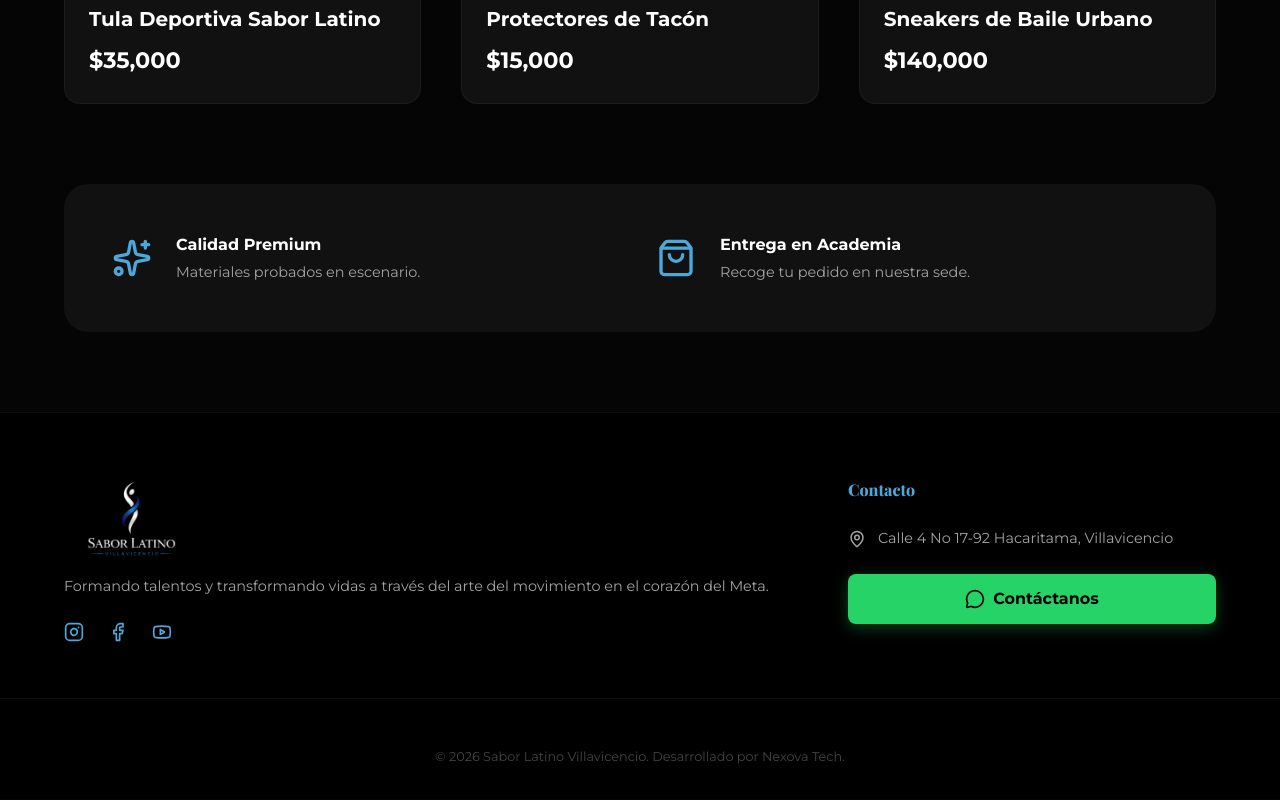
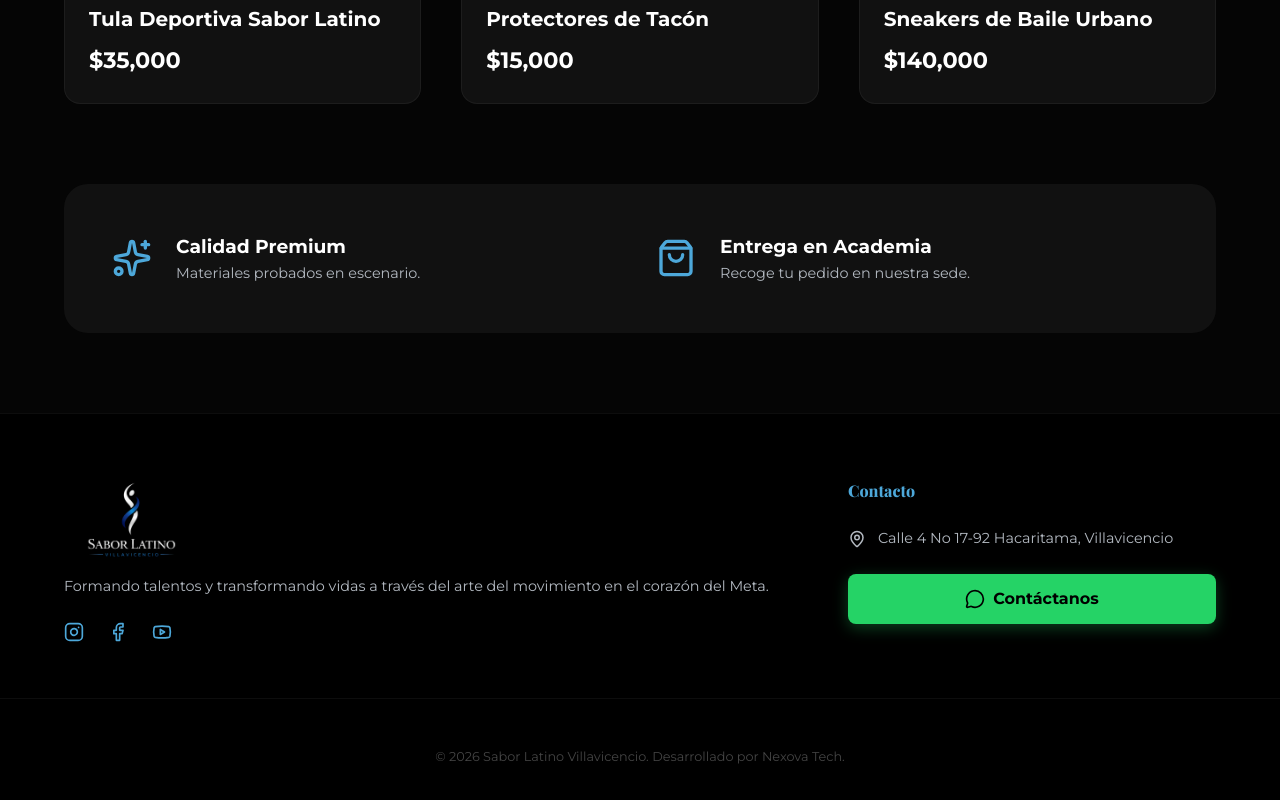
Before and after one commit to nexova-tech26/sabor-latino-web, a Nuxt app: page /tienda in a window 1280 px wide. Shown: the part 1422-2222 px from the top of the page. Built offline with nearby package versions, Linux system fonts and the light colour scheme; a web font is replaced by a local one.

Commit message:
fix: accessibility (a11y) and color contrast improvements for Lighthouse

```diff
--- a/app/assets/css/main.css
+++ b/app/assets/css/main.css
@@ -32,7 +32,7 @@ html, body {
   --warning-yellow: #eab308;
 
   --text-main: #ffffff;
-  --text-muted: #a3a3a3;
+  --text-muted: #B3B9C1;
   --text-dark: #000000;
 
   --font-headings: 'Playfair Display', serif;
--- a/app/components/TheFooter.vue
+++ b/app/components/TheFooter.vue
@@ -12,8 +12,8 @@ import { MessageCircle, MapPin, Instagram, Facebook, Youtube } from 'lucide-vue-
         <p class="footer-desc">Formando talentos y transformando vidas a través del arte del movimiento en el corazón del Meta.</p>
         <div class="social-links">
           <a href="https://www.instagram.com/saborlatino_villavicencio/" target="_blank" aria-label="Visitar nuestro perfil de Instagram"><Instagram :size="20" /></a>
-          <a href="#" target="_blank"><Facebook :size="20" /></a>
-          <a href="#" target="_blank"><Youtube :size="20" /></a>
+          <a href="https://www.facebook.com/share/1Ds68EoaG3/" target="_blank" aria-label="Visitar nuestro perfil de Facebook"><Facebook :size="20" /></a>
+          <a href="#" target="_blank" aria-label="Visitar nuestro canal de Youtube"><Youtube :size="20" /></a>
         </div>
       </div>
 
--- a/app/pages/elencos.vue
+++ b/app/pages/elencos.vue
@@ -132,14 +132,14 @@ const elencosData = {
               <div class="info-box">
                 <Calendar class="icon" :size="24" />
                 <div>
-                  <h4>Días de ensayo</h4>
+                  <h3>Días de ensayo</h3>
                   <p>{{ elencosData[activeTab].schedule }}</p>
                 </div>
               </div>
               <div class="info-box">
                 <Clock class="icon" :size="24" />
                 <div>
-                  <h4>Horario</h4>
+                  <h3>Horario</h3>
                   <p>{{ elencosData[activeTab].time }}</p>
                 </div>
               </div>
--- a/app/pages/tienda.vue
+++ b/app/pages/tienda.vue
@@ -135,14 +135,14 @@ const productosFiltrados = computed(() => {
         <div class="info-item">
           <Sparkles class="icon" />
           <div>
-            <h4>Calidad Premium</h4>
+            <h3>Calidad Premium</h3>
             <p>Materiales probados en escenario.</p>
           </div>
         </div>
         <div class="info-item">
           <ShoppingBag class="icon" />
           <div>
-            <h4>Entrega en Academia</h4>
+            <h3>Entrega en Academia</h3>
             <p>Recoge tu pedido en nuestra sede.</p>
           </div>
         </div>
```
